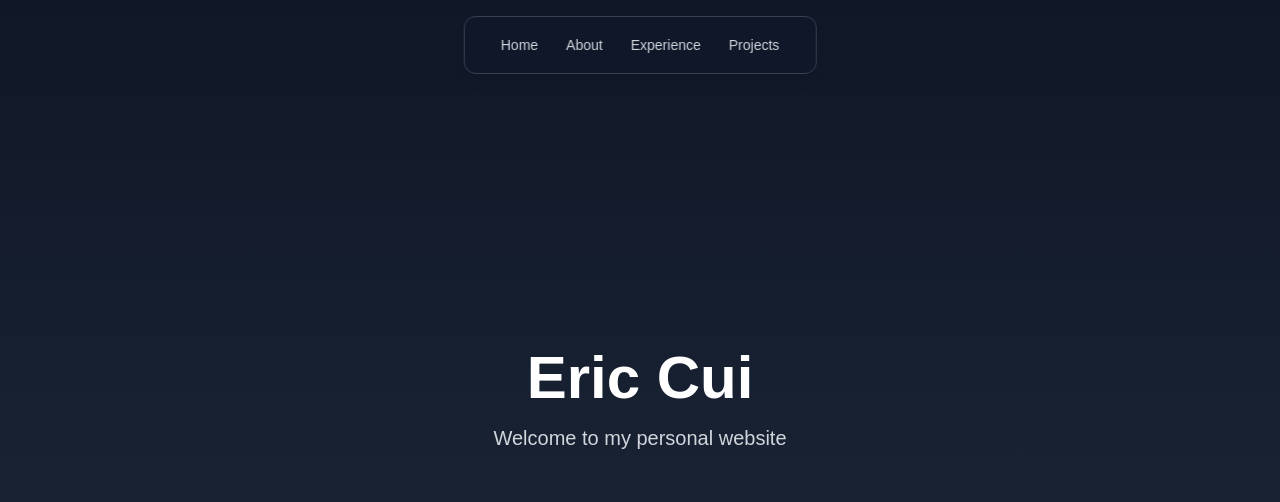
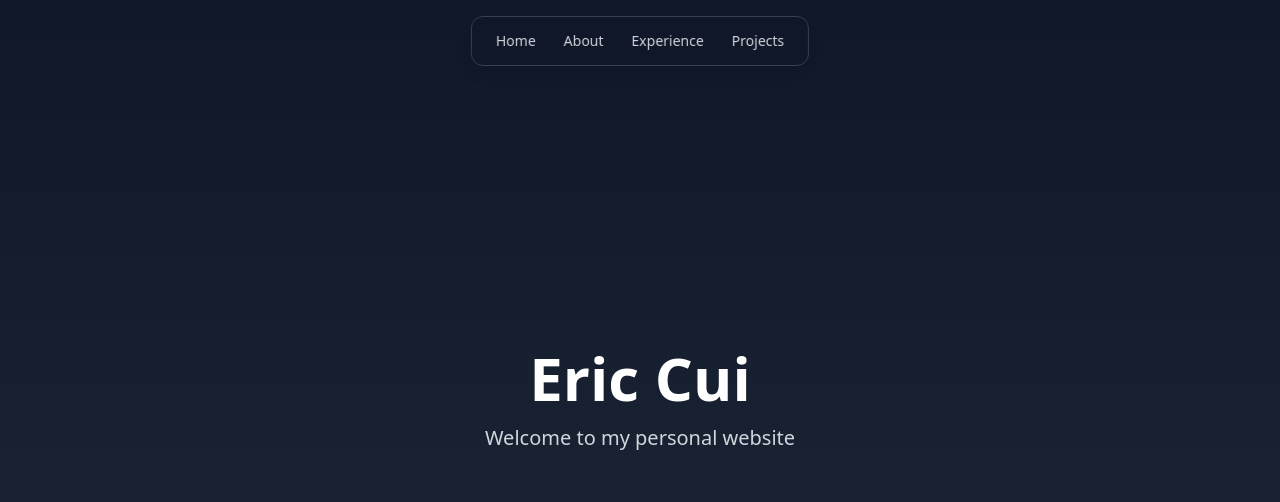
Before and after one commit to EricCui2005/ericcui-2, a Next.js app: page / in a window 1280 px wide. Shown: the top 502 px of the page. Built offline with nearby package versions, Linux system fonts and the light colour scheme.

Commit message:
navbar edits

```diff
--- a/src/app/components/NavBar.tsx
+++ b/src/app/components/NavBar.tsx
@@ -22,7 +22,7 @@ const NavBar = () => {
 
   return (
     <nav className="fixed top-4 left-1/2 -translate-x-1/2 z-50">
-      <div className="bg-gray-900/90 backdrop-blur-md border border-gray-700 rounded-xl px-6 py-3 shadow-lg">
+      <div className="bg-gray-900/90 backdrop-blur-md border border-gray-700 rounded-xl px-3 py-2 shadow-lg">
         <div className="flex items-center space-x-6">
           {/* Navigation Links */}
           <div className="flex space-x-1">
@@ -30,7 +30,7 @@ const NavBar = () => {
               <button
                 key={item.id}
                 onClick={() => scrollToSection(item.id)}
-                className="px-3 py-1.5 rounded-full text-sm font-medium text-gray-300 hover:text-white hover:bg-gray-800 transition-all duration-200"
+                className="px-3 py-1.5 rounded-lg text-sm font-medium text-gray-300 hover:text-white hover:bg-gray-800 transition-all duration-200"
               >
                 {item.label}
               </button>
--- a/src/app/globals.css
+++ b/src/app/globals.css
@@ -9,14 +9,24 @@
 @theme inline {
   --color-background: var(--background);
   --color-foreground: var(--foreground);
-  --font-sans: var(--font-geist-sans);
-  --font-mono: var(--font-geist-mono);
+  --font-sans: var(--font-inter), system-ui, -apple-system, BlinkMacSystemFont,
+    "Segoe UI", Roboto, sans-serif;
+  --font-mono: var(--font-jetbrains-mono), "JetBrains Mono", "Fira Code",
+    Consolas, "Liberation Mono", "Courier New", monospace;
 }
 
 body {
   background: var(--background);
   color: var(--foreground);
-  font-family: Arial, Helvetica, sans-serif;
+  font-family: var(--font-sans);
+  font-feature-settings: "cv02", "cv03", "cv04", "cv11";
+}
+
+/* Enhanced font rendering */
+* {
+  -webkit-font-smoothing: antialiased;
+  -moz-osx-font-smoothing: grayscale;
+  text-rendering: optimizeLegibility;
 }
 
 .debug {
--- a/src/app/layout.tsx
+++ b/src/app/layout.tsx
@@ -1,4 +1,17 @@
+import { Inter, JetBrains_Mono } from "next/font/google";
 import "./globals.css";
+
+const inter = Inter({
+  subsets: ["latin"],
+  display: "swap",
+  variable: "--font-inter",
+});
+
+const jetbrainsMono = JetBrains_Mono({
+  subsets: ["latin"],
+  display: "swap",
+  variable: "--font-jetbrains-mono",
+});
 
 export default function RootLayout({
   children,
@@ -7,7 +20,9 @@ export default function RootLayout({
 }>) {
   return (
     <html lang="en">
-      <body>{children}</body>
+      <body className={`${inter.variable} ${jetbrainsMono.variable} font-sans`}>
+        {children}
+      </body>
     </html>
   );
 }
```
